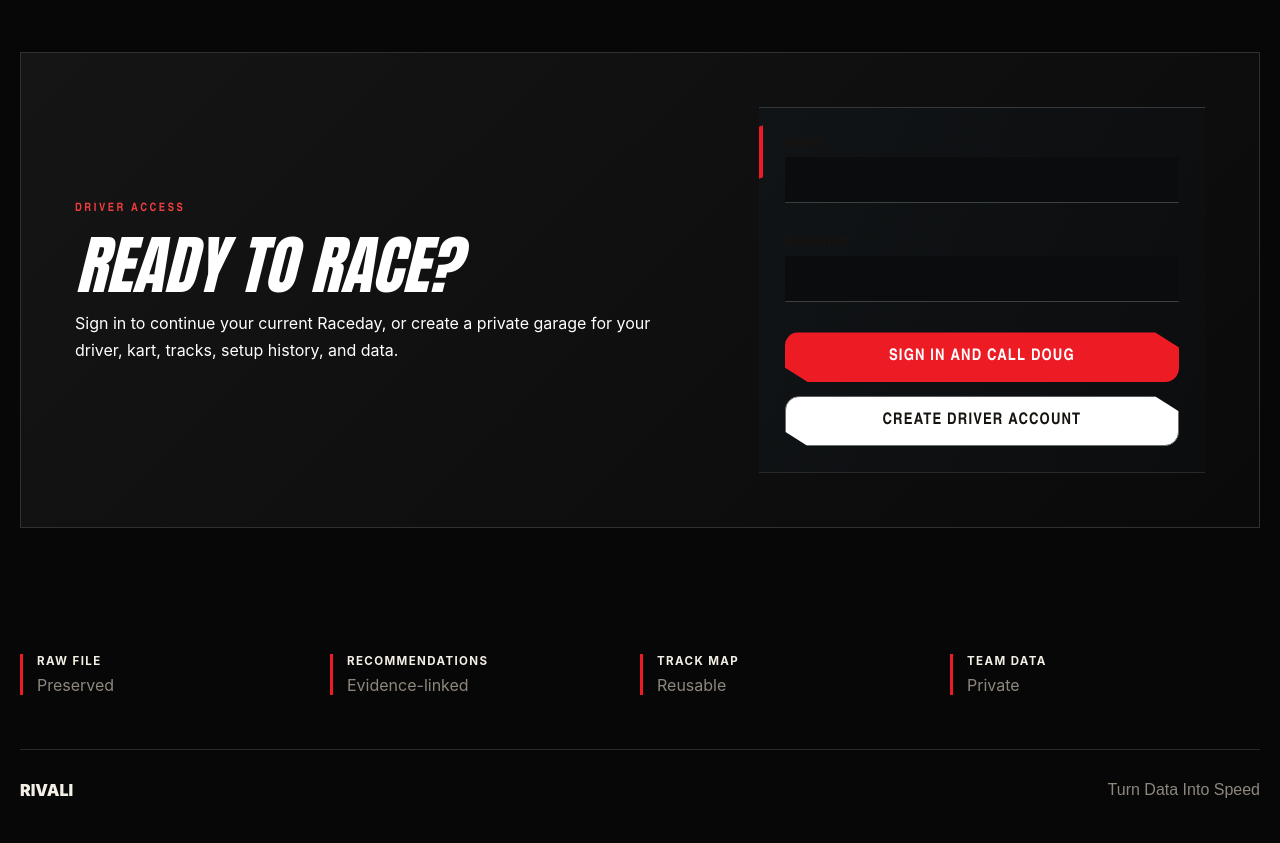
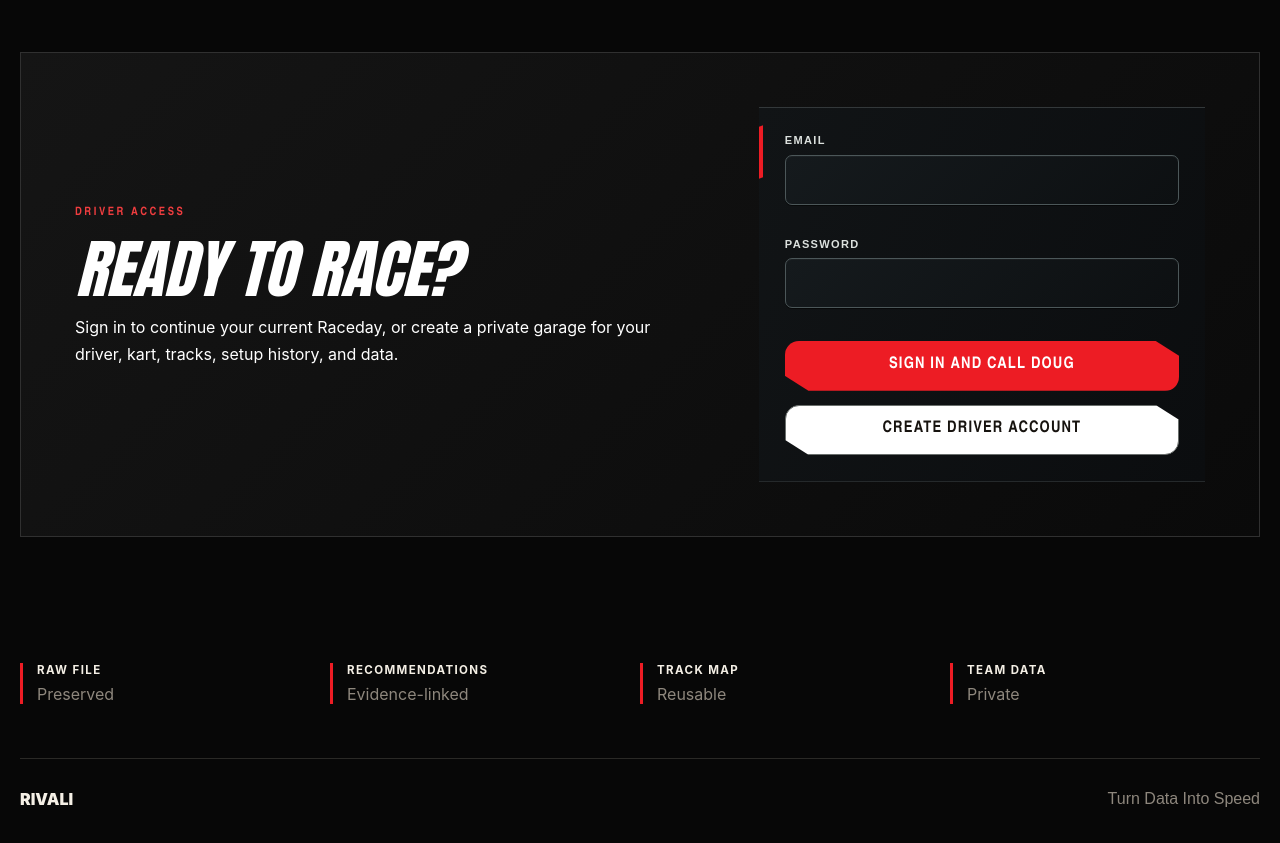
Before and after one commit to taskrocketai-create/rivali-app, a Next.js app in the folder rivali-direct-download/: page / in a window 1280 px wide. Shown: the part 1120-1963 px from the top of the page. Built offline with nearby package versions, Linux system fonts and the light colour scheme.

Commit message:
Improve Rivali form field clarity

```diff
--- a/rivali-direct-download/src/app/globals.css
+++ b/rivali-direct-download/src/app/globals.css
@@ -1152,8 +1152,22 @@
 
 .card { border: 0; border-top: 1px solid #33383a; border-bottom: 1px solid #25292b; border-radius: 0; background: linear-gradient(115deg,#111416,#0b0d0f); box-shadow: none; }
 .card:before { width: 4px; height: 52px; top: 18px; transform: skewY(-22deg); }
-.field input, .field select, .field textarea, input, select, textarea { min-height: 46px; border: 0; border-bottom: 1px solid #3a4042; background: #0a0c0e; transition: border-color .15s, background .15s; }
-.field input:focus, .field select:focus, .field textarea:focus { outline: 0; border-color: var(--red); background: #101315; box-shadow: inset 3px 0 var(--red); }
+.field { gap: 8px; margin-bottom: 19px; }
+.field label { color: #dce1de; font: 800 .69rem/1.1 Arial, sans-serif; letter-spacing: .12em; text-transform: uppercase; }
+.field input, .field select, .field textarea, input, select, textarea {
+  min-height: 50px;
+  border: 1px solid #4c5759;
+  border-radius: 7px;
+  background: linear-gradient(135deg, #151a1d, #0d1012);
+  box-shadow: inset 0 1px rgba(255,255,255,.035), 0 1px 0 rgba(0,0,0,.55);
+  color: #f5f7f4;
+  transition: border-color .15s, background .15s, box-shadow .15s, transform .15s;
+}
+.field textarea, textarea { min-height: 104px; }
+.field input::placeholder, .field textarea::placeholder, input::placeholder, textarea::placeholder { color: #899392; opacity: 1; }
+.field input:hover, .field select:hover, .field textarea:hover, input:hover, select:hover, textarea:hover { border-color: #768181; background: linear-gradient(135deg, #192024, #101416); }
+.field input:focus, .field select:focus, .field textarea:focus, input:focus, select:focus, textarea:focus { outline: 0; border-color: #ef3a40; background: #151a1d; box-shadow: 0 0 0 3px rgba(237,28,36,.19), inset 3px 0 #ef3a40, inset 0 1px rgba(255,255,255,.06); }
+.field select, select { cursor: pointer; }
 .button { min-height: 46px; clip-path: polygon(0 0,94% 0,100% 30%,100% 100%,6% 100%,0 70%); box-shadow: none; }
 .map { border: 0; border-top: 1px solid #3a4042; border-bottom: 1px solid #3a4042; }
 .map-controls { gap: 2px; }
```
